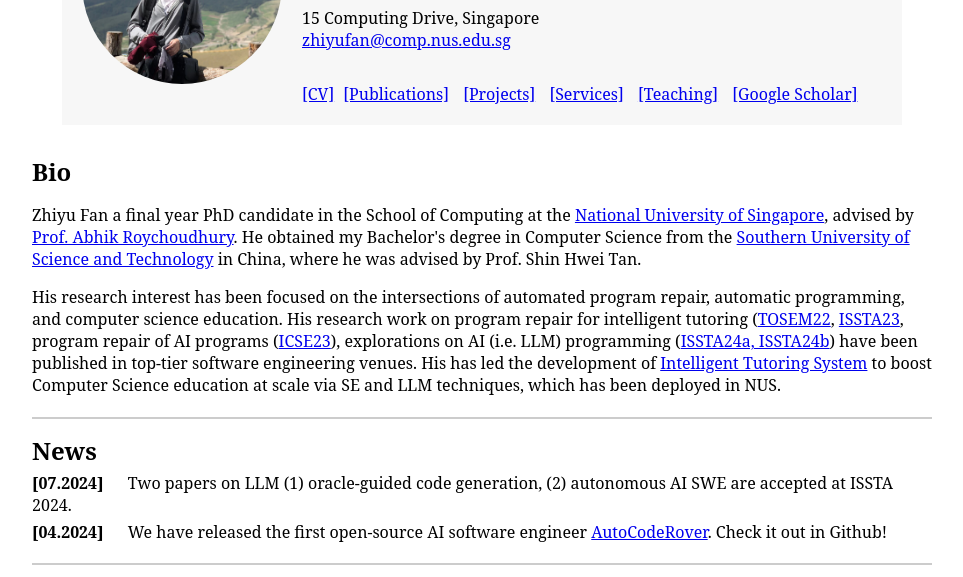
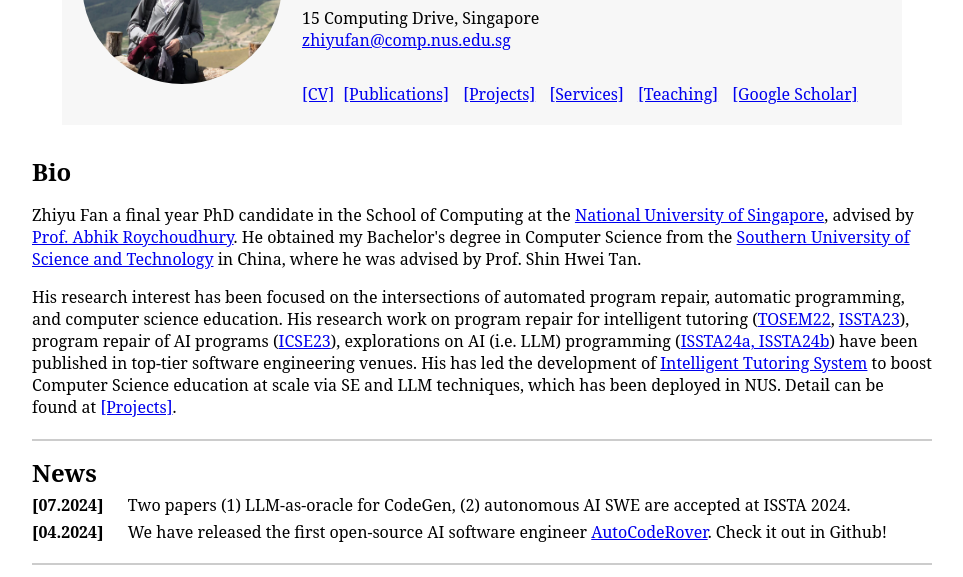
Before and after one commit to zhiyufan/zhiyufan.github.io, a plain HTML site: page index.html in a window 1280 px wide. Shown: the part 167-744 px from the top of the page, without its empty margins (158-1121 px from the left). Drawn offline with Linux system fonts and the light colour scheme; some packages are replaced by stand-ins of ours; a script that the page names is missing.

Commit message:
slightly update news

```diff
--- a/index.html
+++ b/index.html
@@ -44,15 +44,15 @@
           Singapore</a>, advised by <a href="https://abhikrc.com/">Prof. Abhik Roychoudhury</a></span>. He obtained my Bachelor's degree in Computer
         Science from the <a href="https://www.sustech.edu.cn/en/">Southern University of Science and Technology<a> in
             China, where he was advised by Prof. Shin Hwei Tan.</p>
-      <p>His research interest has been focused on the intersections of automated program repair, automatic programming, and computer science education. His research work on program repair for intelligent tutoring (<a href="files/TOSEM2022.pdf">TOSEM22</a>, <a href="files/ISSTA2023.pdf">ISSTA23</a>, program repair of AI programs (<a href="files/ICSE2023.pdf">ICSE23</a>), explorations on AI (i.e. LLM) programming (<a href="files/ISSTA2024b.pdf">ISSTA24a, ISSTA24b</a>) have been published in top-tier software engineering venues. His has led the development of <a href="projects.html">Intelligent Tutoring System</a> to boost Computer Science education at scale via SE and LLM techniques, which has been deployed in NUS.
-      </p>
+      <p>His research interest has been focused on the intersections of automated program repair, automatic programming, and computer science education. His research work on program repair for intelligent tutoring (<a href="files/TOSEM2022.pdf">TOSEM22</a>, <a href="files/ISSTA2023.pdf">ISSTA23</a>), program repair of AI programs (<a href="files/ICSE2023.pdf">ICSE23</a>), explorations on AI (i.e. LLM) programming (<a href="files/ISSTA2024b.pdf">ISSTA24a, ISSTA24b</a>) have been published in top-tier software engineering venues. His has led the development of <a href="projects.html">Intelligent Tutoring System</a> to boost Computer Science education at scale via SE and LLM techniques, which has been deployed in NUS.
+      Detail can be found at <a href="projects.html">[Projects]</a>.</p>
       </section>
 
     <section class="news">
       <h2>News</h2>
       <div class="news-item">
         <span class="news-date">[07.2024]</span>
-        <span class="news-content">Two papers on LLM (1) oracle-guided code generation, (2) autonomous AI SWE are accepted at ISSTA 2024.</span>
+        <span class="news-content">Two papers (1) LLM-as-oracle for CodeGen, (2) autonomous AI SWE are accepted at ISSTA 2024.</span>
       </div>
       <div class="news-item">
         <span class="news-date">[04.2024]</span>
```
